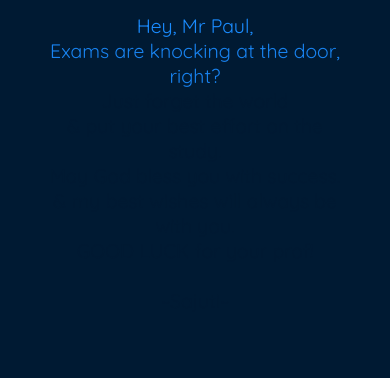
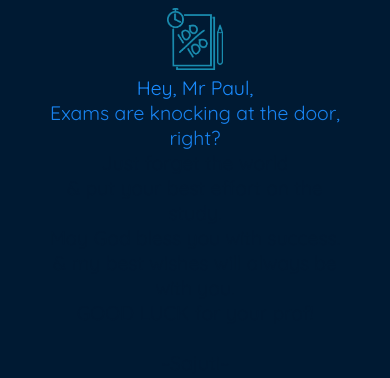
Before and after one commit to sajuti19/goodluck, a plain HTML site: page index.html in a window 390 px wide. Drawn offline with Linux system fonts and the light colour scheme.

Commit message:
file name

```diff
--- a/css/style.css
+++ b/css/style.css
@@ -5,6 +5,11 @@
 body{
     background-color: #001a33;
     font-family: abc;
+}
+img{
+    width: 8%;
+    display: block;
+    margin: 5px auto 0 auto;
 }
 p{
     font-size: 200%;
@@ -70,4 +75,7 @@ p{
     p{
         font-size: 5vw;
     }
+    img{
+        width: 15%;
+    };
 }
--- a/index.html
+++ b/index.html
@@ -7,6 +7,7 @@
     <title>GoodLuck</title>
 </head>
 <body>
+    <img src="asset/xm.png" alt="">
     <p>
         <span class="one"> Hey, Mr Paul,</span> <br>
         <span class="two"> Exams are knocking at the door, right?</span> <br>
```
Also changed, not shown: asset/xm.png (added), 1 other file.
